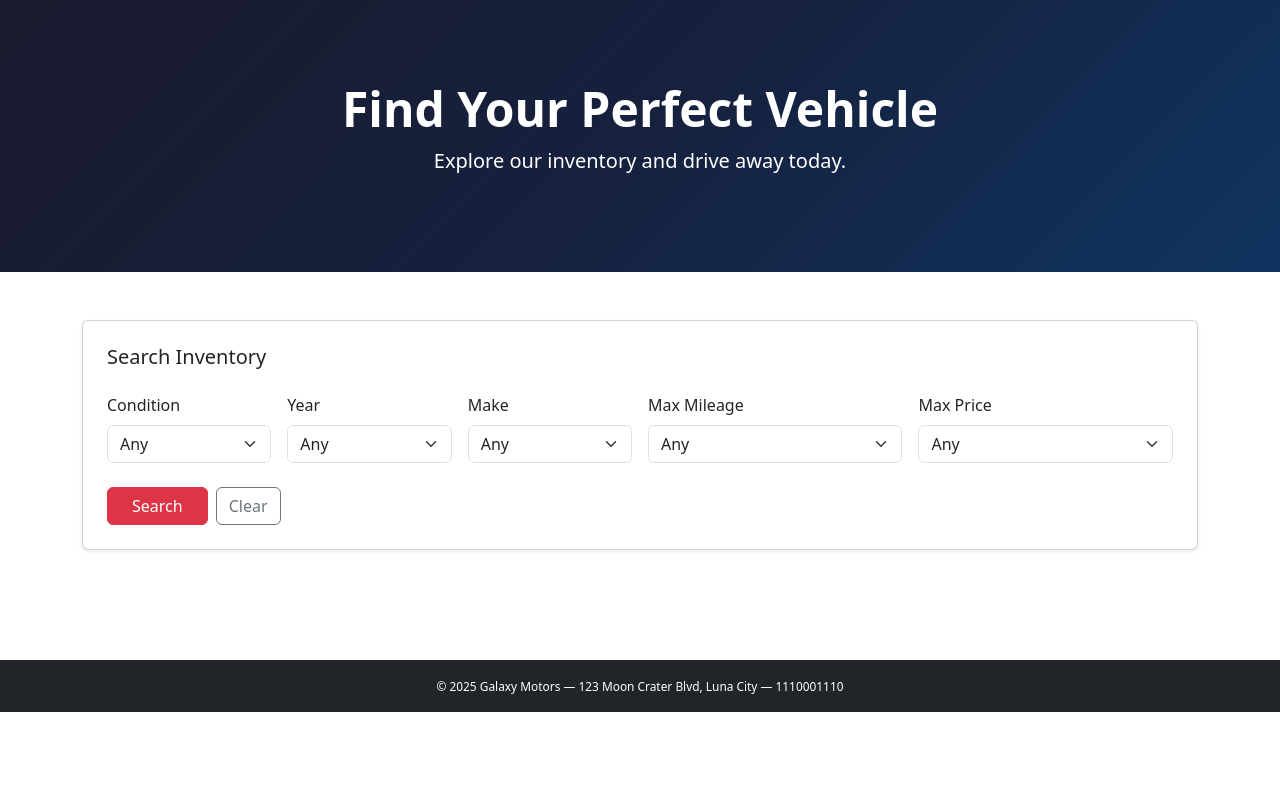
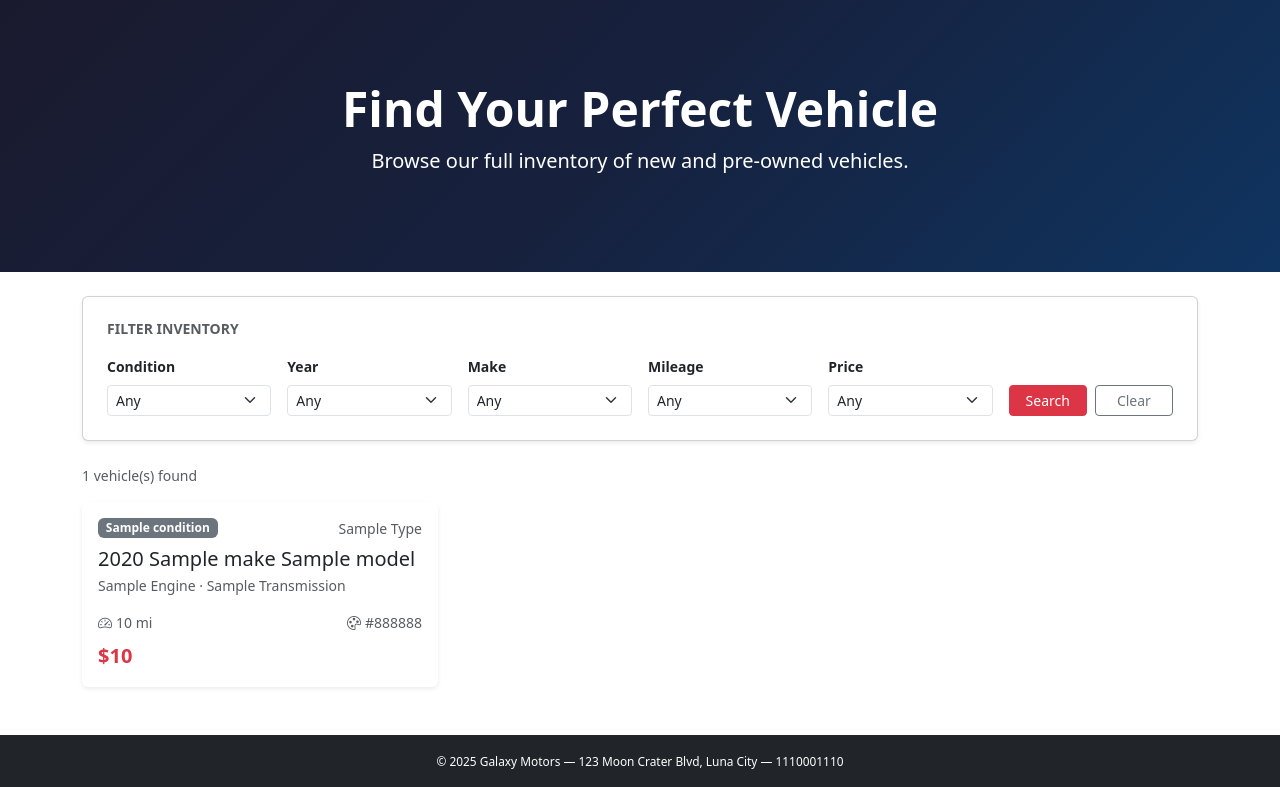
Before and after one commit to andriisyniuchenko/auto-dealer-conversation-service, a FastAPI app: template app/templates/index.html in a window 1280 px wide. Shown: the part 88-875 px from the top of the page. Before the commit the page ends 800 px from the top, so only its background shows below. Run offline with FastAPI, Linux system fonts and the light colour scheme; the template is opened without the code that fills it: most values are stand-ins (such as "Sample title", 1, 10 or a date in 2020); parts of the project's set-up code (start-up, migrations or seed data) failed here and were passed over.

Commit message:
feat: show all vehicles by default, active filter badges, improved card design

```diff
--- a/app/templates/about.html
+++ b/app/templates/about.html
@@ -6,7 +6,7 @@
 <section class="hero text-white text-center">
   <div class="container">
     <h1 class="display-5 fw-bold">About Galaxy Motors</h1>
-    <p class="lead">Your trusted dealership on the Moon since 2001.</p>
+    <p class="lead">Your trusted dealership on the Moon since 2002.</p>
   </div>
 </section>
 
--- a/app/templates/index.html
+++ b/app/templates/index.html
@@ -7,30 +7,30 @@
 <section class="hero text-white text-center">
   <div class="container">
     <h1 class="display-5 fw-bold">Find Your Perfect Vehicle</h1>
-    <p class="lead">Explore our inventory and drive away today.</p>
+    <p class="lead">Browse our full inventory of new and pre-owned vehicles.</p>
   </div>
 </section>
 
 <!-- Search Filter -->
-<section class="container my-5">
+<section class="container my-4">
   <div class="card shadow-sm">
     <div class="card-body p-4">
-      <h5 class="card-title mb-4">Search Inventory</h5>
+      <h6 class="text-uppercase text-muted fw-semibold mb-3 small">Filter Inventory</h6>
       <form method="get" action="/">
-        <div class="row g-3">
+        <div class="row g-3 align-items-end">
 
-          <div class="col-md-2">
-            <label class="form-label">Condition</label>
-            <select name="condition" class="form-select">
+          <div class="col-6 col-md-2">
+            <label class="form-label small fw-semibold">Condition</label>
+            <select name="condition" class="form-select form-select-sm">
               <option value="">Any</option>
               <option value="new" {% if filters.condition == "new" %}selected{% endif %}>New</option>
               <option value="used" {% if filters.condition == "used" %}selected{% endif %}>Used</option>
             </select>
           </div>
 
-          <div class="col-md-2">
-            <label class="form-label">Year</label>
-            <select name="year" class="form-select">
+          <div class="col-6 col-md-2">
+            <label class="form-label small fw-semibold">Year</label>
+            <select name="year" class="form-select form-select-sm">
               <option value="">Any</option>
               {% for y in range(2026, 1999, -1) %}
               <option value="{{ y }}" {% if filters.year == y|string %}selected{% endif %}>{{ y }}</option>
@@ -38,9 +38,9 @@
             </select>
           </div>
 
-          <div class="col-md-2">
-            <label class="form-label">Make</label>
-            <select name="make" class="form-select">
+          <div class="col-6 col-md-2">
+            <label class="form-label small fw-semibold">Make</label>
+            <select name="make" class="form-select form-select-sm">
               <option value="">Any</option>
               {% for m in makes %}
               <option value="{{ m }}" {% if filters.make == m %}selected{% endif %}>{{ m }}</option>
@@ -48,64 +48,104 @@
             </select>
           </div>
 
-          <div class="col-md-3">
-            <label class="form-label">Max Mileage</label>
-            <select name="max_mileage" class="form-select">
+          <div class="col-6 col-md-2">
+            <label class="form-label small fw-semibold">Mileage</label>
+            <select name="mileage_range" class="form-select form-select-sm">
               <option value="">Any</option>
-              <option value="20000" {% if filters.max_mileage == "20000" %}selected{% endif %}>Under 20,000</option>
-              <option value="40000" {% if filters.max_mileage == "40000" %}selected{% endif %}>Under 40,000</option>
-              <option value="60000" {% if filters.max_mileage == "60000" %}selected{% endif %}>Under 60,000</option>
-              <option value="80000" {% if filters.max_mileage == "80000" %}selected{% endif %}>Under 80,000</option>
+              <option value="under_20000" {% if filters.mileage_range == "under_20000" %}selected{% endif %}>Under 20,000</option>
+              <option value="under_40000" {% if filters.mileage_range == "under_40000" %}selected{% endif %}>Under 40,000</option>
+              <option value="under_60000" {% if filters.mileage_range == "under_60000" %}selected{% endif %}>Under 60,000</option>
+              <option value="under_80000" {% if filters.mileage_range == "under_80000" %}selected{% endif %}>Under 80,000</option>
+              <option value="under_100000" {% if filters.mileage_range == "under_100000" %}selected{% endif %}>Under 100,000</option>
+              <option value="under_120000" {% if filters.mileage_range == "under_120000" %}selected{% endif %}>Under 120,000</option>
+              <option value="under_140000" {% if filters.mileage_range == "under_140000" %}selected{% endif %}>Under 140,000</option>
+              <option value="under_160000" {% if filters.mileage_range == "under_160000" %}selected{% endif %}>Under 160,000</option>
+              <option value="under_180000" {% if filters.mileage_range == "under_180000" %}selected{% endif %}>Under 180,000</option>
+              <option value="under_200000" {% if filters.mileage_range == "under_200000" %}selected{% endif %}>Under 200,000</option>
             </select>
           </div>
 
-          <div class="col-md-3">
-            <label class="form-label">Max Price</label>
-            <select name="max_price" class="form-select">
+          <div class="col-6 col-md-2">
+            <label class="form-label small fw-semibold">Price</label>
+            <select name="price_range" class="form-select form-select-sm">
               <option value="">Any</option>
-              <option value="10000" {% if filters.max_price == "10000" %}selected{% endif %}>Under $10,000</option>
-              <option value="20000" {% if filters.max_price == "20000" %}selected{% endif %}>Under $20,000</option>
-              <option value="30000" {% if filters.max_price == "30000" %}selected{% endif %}>Under $30,000</option>
-              <option value="50000" {% if filters.max_price == "50000" %}selected{% endif %}>Under $50,000</option>
-              <option value="60000" {% if filters.max_price == "60000" %}selected{% endif %}>Under $60,000</option>
-              <option value="60000+" {% if filters.max_price == "60000+" %}selected{% endif %}>Over $60,000</option>
+              <option value="under_10000" {% if filters.price_range == "under_10000" %}selected{% endif %}>Under $10,000</option>
+              <option value="under_20000" {% if filters.price_range == "under_20000" %}selected{% endif %}>Under $20,000</option>
+              <option value="under_30000" {% if filters.price_range == "under_30000" %}selected{% endif %}>Under $30,000</option>
+              <option value="under_50000" {% if filters.price_range == "under_50000" %}selected{% endif %}>Under $50,000</option>
+              <option value="under_60000" {% if filters.price_range == "under_60000" %}selected{% endif %}>Under $60,000</option>
+              <option value="over_60000" {% if filters.price_range == "over_60000" %}selected{% endif %}>Over $60,000</option>
             </select>
           </div>
 
-        </div>
-        <div class="mt-4 d-flex gap-2">
-          <button type="submit" class="btn btn-danger px-4">Search</button>
-          <a href="/" class="btn btn-outline-secondary">Clear</a>
+          <div class="col-6 col-md-2 d-flex gap-2">
+            <button type="submit" class="btn btn-danger btn-sm w-100">Search</button>
+            <a href="/" class="btn btn-outline-secondary btn-sm w-100">Clear</a>
+          </div>
+
         </div>
       </form>
     </div>
   </div>
 </section>
 
+<!-- Active filters -->
+{% set active = [] %}
+{% if filters.condition %}{% set _ = active.append("Condition: " + filters.condition|capitalize) %}{% endif %}
+{% if filters.year %}{% set _ = active.append("Year: " + filters.year) %}{% endif %}
+{% if filters.make %}{% set _ = active.append("Make: " + filters.make) %}{% endif %}
+{% if filters.mileage_range %}{% set _ = active.append("Mileage: " + filters.mileage_range|replace("_", " ")|replace("under ", "under ")|capitalize) %}{% endif %}
+{% if filters.price_range %}{% set _ = active.append("Price: " + filters.price_range|replace("_", " ")|capitalize) %}{% endif %}
+
+{% if active %}
+<div class="container mb-2">
+  <div class="d-flex flex-wrap gap-2 align-items-center">
+    <span class="small text-muted">Active filters:</span>
+    {% for tag in active %}
+    <span class="badge bg-secondary">{{ tag }}</span>
+    {% endfor %}
+  </div>
+</div>
+{% endif %}
+
 <!-- Results -->
-{% if searched %}
 <section class="container mb-5">
-  <h5 class="mb-3">{{ vehicles|length }} vehicle(s) found</h5>
+  <p class="text-muted small mb-3">{{ vehicles|length }} vehicle(s) found</p>
+
   {% if vehicles %}
   <div class="row g-4">
     {% for v in vehicles %}
-    <div class="col-md-4">
-      <div class="card h-100 shadow-sm">
-        <div class="card-body">
-          <h5 class="card-title">{{ v.year }} {{ v.make }} {{ v.model }}</h5>
-          <p class="text-muted text-capitalize mb-1">{{ v.type }} &middot; {{ v.transmission }}</p>
-          <p class="mb-1"><i class="bi bi-speedometer2 me-1"></i>{{ "{:,}".format(v.mileage) }} miles</p>
-          <p class="mb-1"><i class="bi bi-palette me-1"></i>{{ v.color|capitalize }}</p>
-          <p class="mb-0 fw-bold text-danger fs-5">${{ "{:,.0f}".format(v.price) }}</p>
+    <div class="col-sm-6 col-lg-4">
+      <div class="card h-100 shadow-sm border-0">
+        <div class="card-body d-flex flex-column">
+          <div class="d-flex justify-content-between align-items-start mb-2">
+            <span class="badge {% if v.condition == 'new' %}bg-danger{% else %}bg-secondary{% endif %}">
+              {{ v.condition|capitalize }}
+            </span>
+            <span class="text-muted small text-capitalize">{{ v.type }}</span>
+          </div>
+          <h5 class="card-title mb-1">{{ v.year }} {{ v.make }} {{ v.model }}</h5>
+          <p class="text-muted small text-capitalize mb-3">{{ v.engine }} &middot; {{ v.transmission }}</p>
+          <div class="mt-auto">
+            <div class="d-flex justify-content-between text-muted small mb-2">
+              <span><i class="bi bi-speedometer2 me-1"></i>{{ "{:,}".format(v.mileage) }} mi</span>
+              <span><i class="bi bi-palette me-1"></i>{{ v.color|capitalize }}</span>
+            </div>
+            <p class="fw-bold text-danger fs-5 mb-0">${{ "{:,.0f}".format(v.price) }}</p>
+          </div>
         </div>
       </div>
     </div>
     {% endfor %}
   </div>
+
   {% else %}
-  <div class="alert alert-secondary">No vehicles match your search. Try different filters.</div>
+  <div class="alert alert-light border text-center py-5">
+    <i class="bi bi-search fs-2 text-muted d-block mb-2"></i>
+    <p class="mb-1 fw-semibold">No vehicles match your search.</p>
+    <p class="text-muted small mb-0">Try adjusting your filters or <a href="/">clear all</a>.</p>
+  </div>
   {% endif %}
 </section>
-{% endif %}
 
 {% endblock %}
```
Also changed, not shown: app/api/inventory.py (+21 -15 lines).
